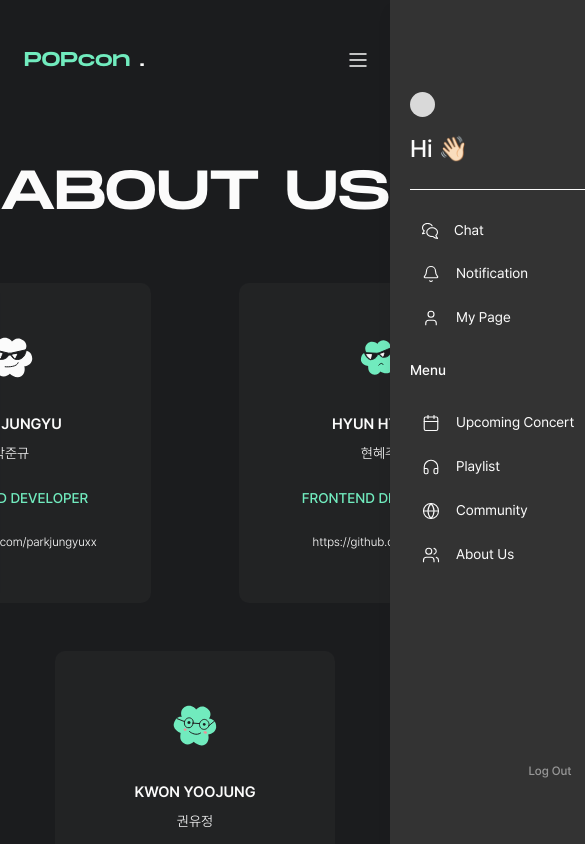
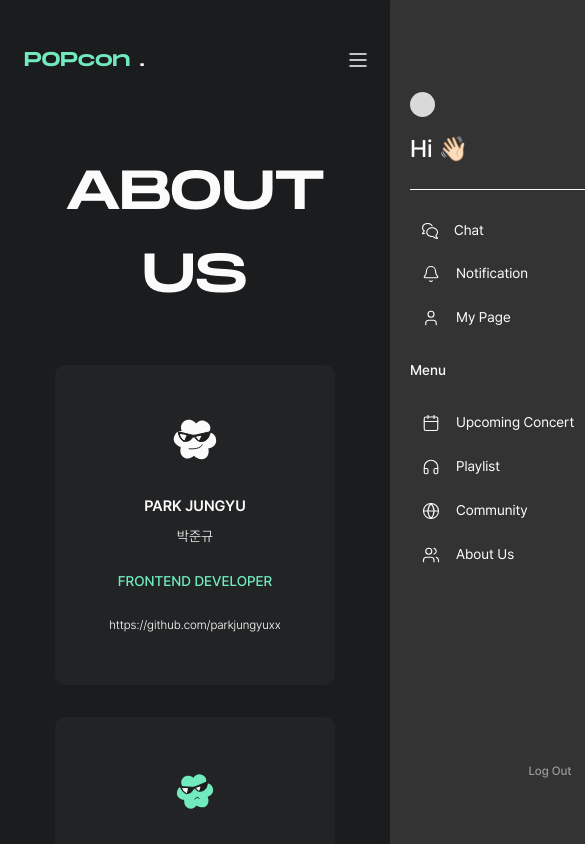
Before and after one commit to devcourse-team3-popcon/popcon, a React (Vite) app: page /aboutus in a window 390 px wide. Shown: the top 844 px of the page, 585 px wide, since content can reach past the window. Built offline with nearby package versions, Linux system fonts and the light colour scheme; no server answers.

Commit message:
🎨 About Us 반응형 적용

```diff
--- a/src/components/aboutus/AboutUsBanner.tsx
+++ b/src/components/aboutus/AboutUsBanner.tsx
@@ -1,9 +1,19 @@
 export default function AboutUsBanner() {
   return (
-    <div className="flex justify-center items-center w-full px-16  py-12">
-      <p className="font-[MonumentExtended] text-start text-[55px] text-[color:var(--white)]">
-        ABOUT US
-      </p>
-    </div>
+    <>
+      <div className="hidden md:flex justify-center items-center w-full px-16  py-12">
+        <p className="font-[MonumentExtended] text-start text-[55px] text-[color:var(--white)]">
+          ABOUT US
+        </p>
+      </div>
+      <div className="flex-col justify-center items-center w-full px-16  py-12 md:hidden">
+        <p className="font-[MonumentExtended] text-start text-[55px] text-[color:var(--white)]">
+          ABOUT
+        </p>
+        <p className="font-[MonumentExtended] text-center text-[55px] text-[color:var(--white)]">
+          US
+        </p>
+      </div>
+    </>
   );
 }
--- a/src/components/aboutus/AboutUsContent.tsx
+++ b/src/components/aboutus/AboutUsContent.tsx
@@ -1,41 +1,62 @@
 import AboutUsMemberCard from "./AboutUsMemberCard";
 
 export default function AboutUsContent() {
+  const members = [
+    {
+      index: 0,
+      engname: "PARK JUNGYU",
+      korname: "박준규",
+      contact: "https://github.com/parkjungyuxx"
+    },
+    {
+      index: 1,
+      engname: "HYUN HYEJU",
+      korname: "현혜주",
+      contact: "https://github.com/hxezu"
+    },
+    {
+      index: 2,
+      engname: "LEE MINJI",
+      korname: "이민지",
+      contact: "https://github.com/mjlee38"
+    },
+    {
+      index: 3,
+      engname: "KWON YOOJUNG",
+      korname: "권유정",
+      contact: "https://github.com/best106yj"
+    },
+    {
+      index: 4,
+      engname: "CHO JEONG WOO",
+      korname: "조정우",
+      contact: "https://github.com/mafornp"
+    }
+  ];
+
   return (
     <div className="flex flex-col gap-12">
-      <div className="flex justify-center items-center gap-22">
-        <AboutUsMemberCard
-          index={0}
-          engname="PARK JUNGYU"
-          korname="박준규"
-          contact="https://github.com/parkjungyuxx"
-        />
-        <AboutUsMemberCard
-          index={1}
-          engname={"HYUN HYEJU"}
-          korname={"현혜주"}
-          contact={"https://github.com/hxezu"}
-        />
+      <div className="grid grid-cols-1 md:grid-cols-2 lg:hidden gap-8">
+        {members.map(member => (
+          <AboutUsMemberCard
+            key={member.index}
+            index={member.index}
+            engname={member.engname}
+            korname={member.korname}
+            contact={member.contact}
+          />
+        ))}
       </div>
-      <div className="flex justify-center items-center gap-22">
-        <AboutUsMemberCard
-          index={2}
-          engname={"LEE MINJI"}
-          korname={"이민지"}
-          contact={"https://github.com/mjlee38"}
-        />
-        <AboutUsMemberCard
-          index={3}
-          engname={"KWON YOOJUNG "}
-          korname={"권유정"}
-          contact={"https://github.com/best106yj "}
-        />
-        <AboutUsMemberCard
-          index={4}
-          engname={"CHO JEONG WOO "}
-          korname={"조정우"}
-          contact={"https://github.com/mafornp"}
-        />
+      <div className="hidden lg:block">
+        <div className="flex justify-center items-center gap-22 mb-12">
+          <AboutUsMemberCard {...members[0]} />
+          <AboutUsMemberCard {...members[1]} />
+        </div>
+        <div className="flex justify-center items-center gap-22">
+          <AboutUsMemberCard {...members[2]} />
+          <AboutUsMemberCard {...members[3]} />
+          <AboutUsMemberCard {...members[4]} />
+        </div>
       </div>
     </div>
   );
```
